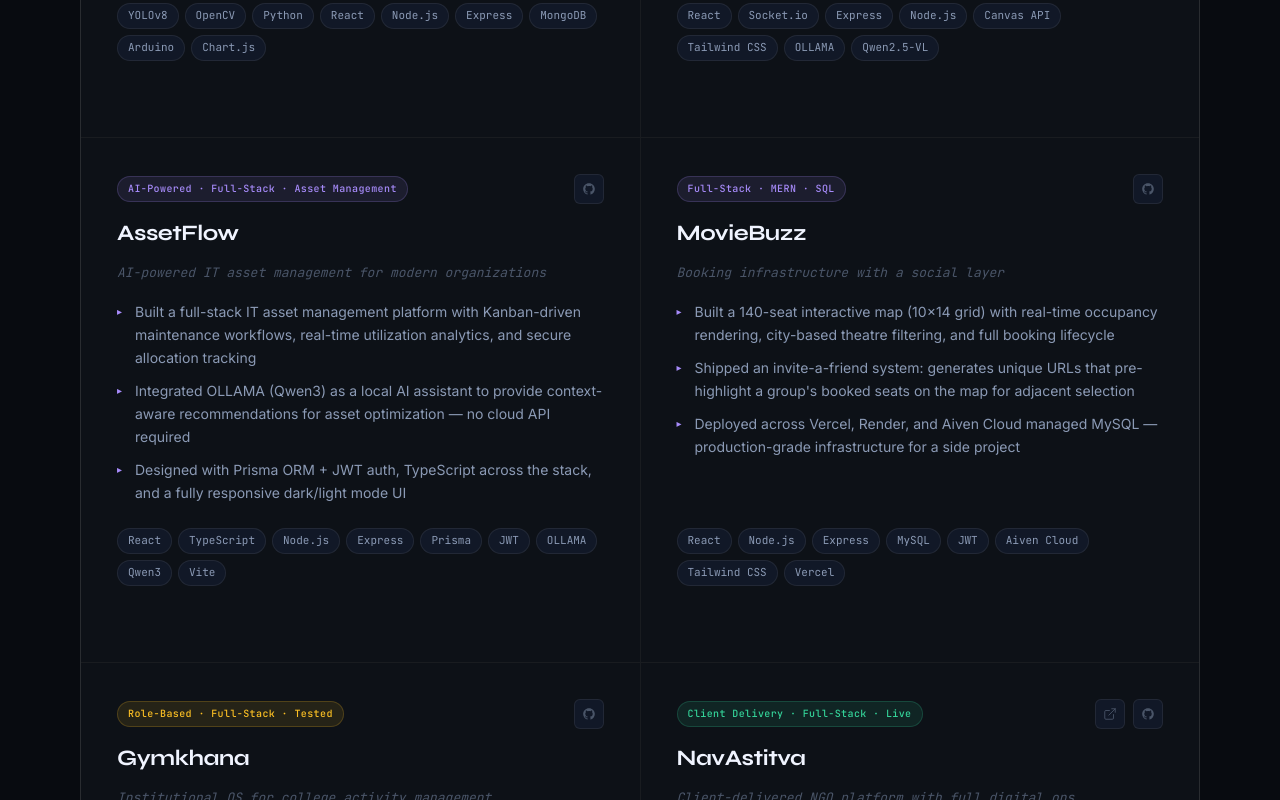
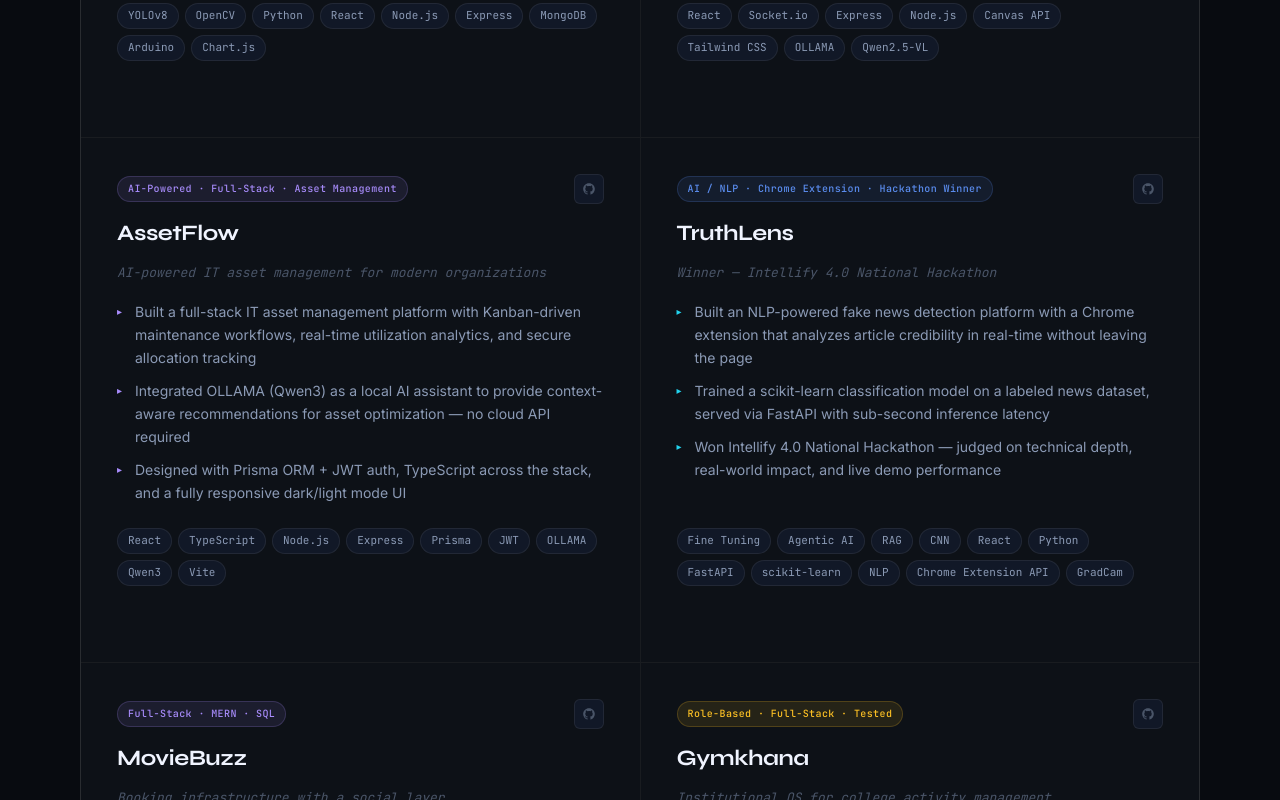
Before and after one commit to hck-anmol/Portfolio_Anmol, a React (Vite) app: page / in a window 1280 px wide. Shown: the part 2500-3300 px from the top of the page. Built offline with nearby package versions, Linux system fonts and the light colour scheme.

Commit message:
Updated the portfolioo

```diff
--- a/src/components/About.jsx
+++ b/src/components/About.jsx
@@ -4,7 +4,7 @@ const STATS = [
   { value: '5+', label: 'Production projects shipped' },
   { value: '8.18', label: 'CPI at IIIT Vadodara' },
   { value: 'Pupil', label: 'CodeForces Rank' },
-  { value: '450+', label: 'Problems solved' },
+  { value: '550+', label: 'Problems solved' },
 ];
 
 export default function About() {
@@ -32,7 +32,7 @@ export default function About() {
             </p>
             <p>
               Also exploring RAG, Prompt Engineering, and core ML concepts. Outside of
-              building, I stay sharp through competitive programming — 450+ problems solved
+              building, I stay sharp through competitive programming — 550+ problems solved
               across Codeforces, CodeChef, and LeetCode.
             </p>
           </div>
--- a/src/components/AboutSection.jsx
+++ b/src/components/AboutSection.jsx
@@ -144,7 +144,7 @@ export default function AboutSection() {
               variants={fadeUp}
               style={{ display: 'grid', gridTemplateColumns: 'repeat(3,1fr)', gap: '12px' }}
             >
-              <StatCard num="450+"  label="Problems Solved" />
+              <StatCard num="550+"  label="Problems Solved" />
               <StatCard num="5+"    label="Projects Built" />
               <StatCard num="Pupil" label="CodeForces Rank" />
             </motion.div>
--- a/src/components/HeroSection.jsx
+++ b/src/components/HeroSection.jsx
@@ -184,7 +184,7 @@ export default function HeroSection() {
           variants={item}
           style={{ display: 'flex', gap: '40px', justifyContent: 'center', marginTop: '56px', flexWrap: 'wrap' }}
         >
-          {[['450+', 'Problems Solved'], ['5+', 'Projects Built'], ['Pupil', 'CodeForces Rank']].map(([num, lbl]) => (
+          {[['550+', 'Problems Solved'], ['6+', 'Projects Built'], ['Pupil', 'CodeForces Rank']].map(([num, lbl]) => (
             <div key={lbl} style={{ textAlign: 'center' }}>
               <div style={{
                 fontSize: '22px', fontWeight: 800,
--- a/src/components/Timeline.jsx
+++ b/src/components/Timeline.jsx
@@ -22,9 +22,9 @@ const PHASES = [
   {
     year: '2025',
     title: 'Competitive Programming',
-    subtitle: 'CodeForces Pupil · 200+ CF Problems · CodeChef 3★ · LeetCode 160+ · 450+ Total',
+    subtitle: 'CodeForces Pupil · 200+ CF Problems · CodeChef 3★ · LeetCode 160+ · 550+ Total',
     description:
-      'Achieved Pupil rank on Codeforces (profile: anmolkjha) with 200+ problems solved. CodeChef 3-star rating. Solved 160+ LeetCode problems spanning dynamic programming, graphs, binary search, and greedy optimization — totalling 450+ problems across all platforms.',
+      'Achieved Pupil rank on Codeforces (profile: anmolkjha) with 200+ problems solved. CodeChef 3-star rating. Solved 160+ LeetCode problems spanning dynamic programming, graphs, binary search, and greedy optimization — totalling 550+ problems across all platforms.',
     tags: ['DP', 'Graphs', 'Binary Search', 'Greedy', 'Trees', 'Number Theory'],
     color: '#FBBF24',
   },
@@ -36,6 +36,15 @@ const PHASES = [
       'Learned RAG (Retrieval-Augmented Generation), Prompt Engineering, and core ML concepts. Integrated YOLOv8 vehicle detection into TRAFF-IQ, exploring TensorFlow for neural networks, and building toward ML-augmented web systems.',
     tags: ['RAG', 'Prompt Engineering', 'ML Concepts', 'YOLOv8', 'OpenCV', 'TensorFlow', 'Python'],
     color: '#34D399',
+  },
+  {
+    year: '2025–2026',
+    title: 'Hackathons & Achievements',
+    subtitle: '🏆 Winner · Intellify 4.0 National Hackathon · 2× National Finalist',
+    description:
+      'Won Intellify 4.0 National Hackathon. Reached finalist stage at two national hackathons — Odoo Hackathon 2026 and Hackatron at IIIT Gwalior — competing against hundreds of teams across the country.',
+    tags: ['Intellify 4.0', 'Odoo Hackathon 2026', 'Hackatron IIIT Gwalior', 'National Winner', 'Finalist'],
+    color: '#F97316',
   },
 ];
 
--- a/src/data/projects.js
+++ b/src/data/projects.js
@@ -247,6 +247,58 @@ Built with TypeScript across the full stack, Prisma ORM for schema management, a
   },
 
   {
+    id: 'truthlens',
+    tag: 'AI / NLP · Chrome Extension · Hackathon Winner',
+    tagColor: 'blue',
+    title: 'TruthLens',
+    tagline: 'Winner — Intellify 4.0 National Hackathon',
+    shortBullets: [
+      'Built an NLP-powered fake news detection platform with a Chrome extension that analyzes article credibility in real-time without leaving the page',
+      'Trained a scikit-learn classification model on a labeled news dataset, served via FastAPI with sub-second inference latency',
+      'Won Intellify 4.0 National Hackathon — judged on technical depth, real-world impact, and live demo performance',
+    ],
+    tech: ['Fine Tuning', 'Agentic AI', 'RAG', 'CNN', 'React', 'Python', 'FastAPI', 'scikit-learn', 'NLP', 'Chrome Extension API', 'GradCam'],
+    github: 'https://github.com/hck-anmol/TruthLens',
+    live: null,
+    accent: '#22d3ee',
+
+    overview: `TruthLens is an AI-powered misinformation detection platform built and shipped at Intellify 4.0 National Hackathon, where it won first place. It combines a Chrome browser extension with a web dashboard, using an NLP classification model to score the credibility of news articles in real-time.
+
+The extension activates on any news article and returns a credibility score, confidence level, and an explanation of why the content was flagged — all without redirecting the user away from the page.`,
+
+    problem: 'Misinformation spreads faster than fact-checkers can respond. Users have no lightweight, in-browser tool that scores credibility without requiring them to copy-paste text into an external site.',
+
+    solution: 'A Chrome extension that directly reads article text from the page, sends it to a FastAPI backend running an NLP classifier, and overlays a credibility badge with reasoning — real-time, no context-switching.',
+
+    architecture: [
+      { layer: 'Chrome Extension', detail: 'Content script extracts article body from the DOM, sends it to the FastAPI backend via fetch, and injects the credibility badge overlay into the page' },
+      { layer: 'NLP Classifier (FastAPI)', detail: 'scikit-learn model trained on a labeled fake/real news dataset. FastAPI serves predictions with confidence scores and key feature explanations' },
+      { layer: 'Feature Extraction', detail: 'TF-IDF vectorization + linguistic feature extraction (sentence structure, source patterns) passed to the classifier for multi-signal scoring' },
+      { layer: 'Web Dashboard', detail: 'React frontend for viewing detailed analysis reports, history of checked articles, and source reliability rankings' },
+    ],
+
+    features: [
+      'In-browser credibility scoring via Chrome extension — no page switching',
+      'NLP classification model with confidence scores',
+      'Explainable AI — highlights why content is flagged',
+      'Sub-second inference via FastAPI backend',
+      'Article history and source reliability dashboard',
+      'Works across major news sites and social media',
+    ],
+
+    techStack: {
+      'Extension': ['Chrome Extension API', 'JavaScript', 'Content Scripts', 'Manifest V3'],
+      'AI / NLP': ['CNN', 'Agentic AI', 'Fine-Tuning', 'Python', 'scikit-learn', 'TF-IDF', 'NLTK', 'Pandas', 'NumPy'],
+      'Backend': ['FastAPI', 'Python', 'Pydantic', 'Uvicorn'],
+      'Frontend': ['React', 'Vite', 'GradCam'],
+    },
+
+    photos: [
+      // Add screenshot images to src/data/photos/truthlens/ and import them above
+    ],
+  },
+
+  {
     id: 'moviebuzz',
     tag: 'Full-Stack · MERN · SQL',
     tagColor: 'violet',
```
Also changed, not shown: src/data/portfolio.js (+39 -3 lines).
